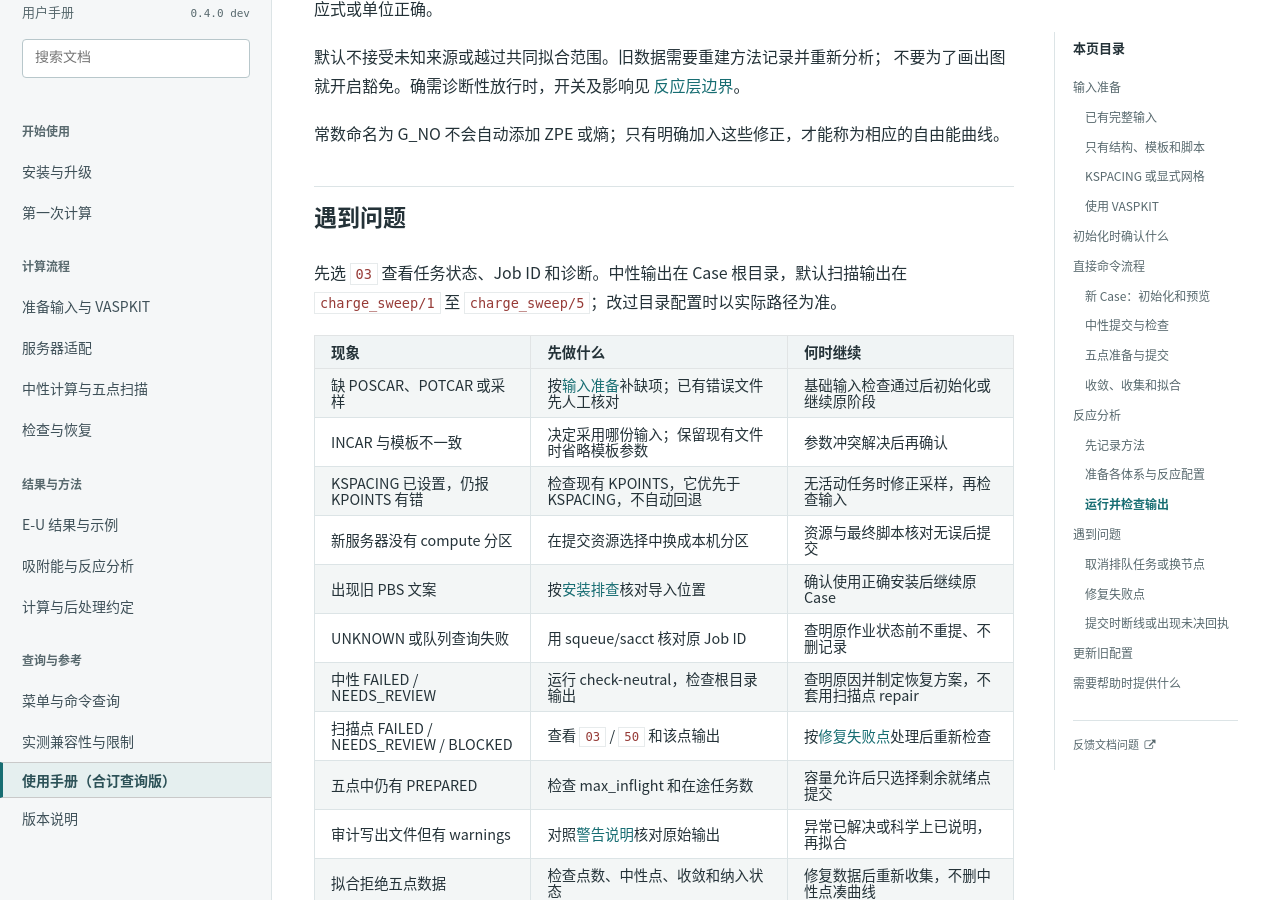
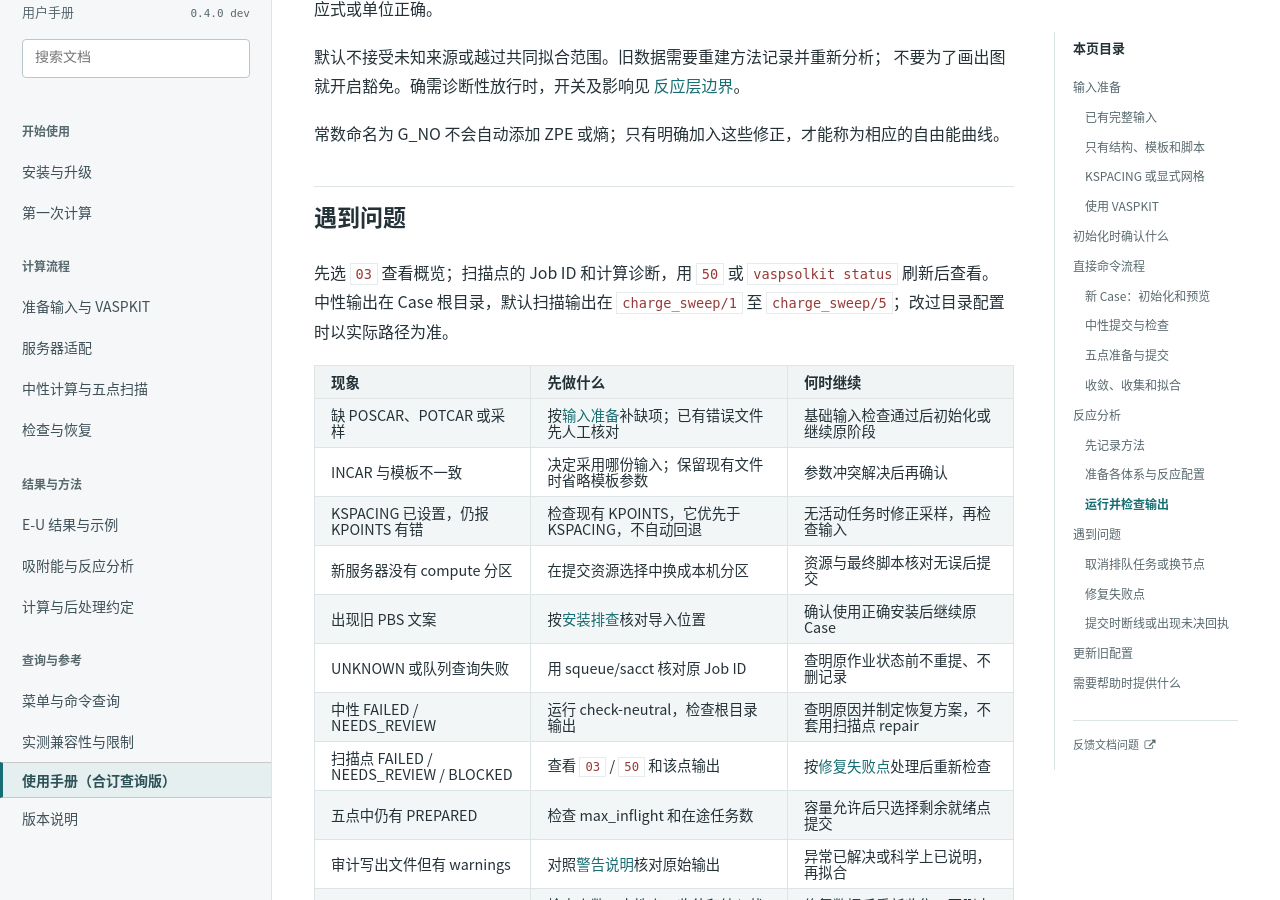
Before and after one commit to xiandima/vaspsolkit, a Sphinx documentation site: the page built from docs/USER_GUIDE.md, in a window 1280 px wide and 900 px high, scrolled down 8380 px. Built offline with Sphinx 7.4.7 and the Read the Docs theme 3.1.0, drawn with Linux system fonts in a browser that asks for light colours.

Commit message:
Clarify overview and refreshed diagnostics after independent review

```diff
--- a/docs/USER_GUIDE.md
+++ b/docs/USER_GUIDE.md
@@ -333,7 +333,8 @@ vaspsolkit reaction --spec "/path/to/reaction.json" --output "/path/to/reaction-
 
 ## 遇到问题
 
-先选 `03` 查看任务状态、Job ID 和诊断。中性输出在 Case 根目录，默认扫描输出在
+先选 `03` 查看概览；扫描点的 Job ID 和计算诊断，用 `50` 或 `vaspsolkit status` 刷新后查看。
+中性输出在 Case 根目录，默认扫描输出在
 `charge_sweep/1` 至 `charge_sweep/5`；改过目录配置时以实际路径为准。
 
 | 现象 | 先做什么 | 何时继续 |
```
Also changed, not shown: docs/superpowers/plans/2026-10-28-user-experience.md (+6 -3 lines), 1 other file.
